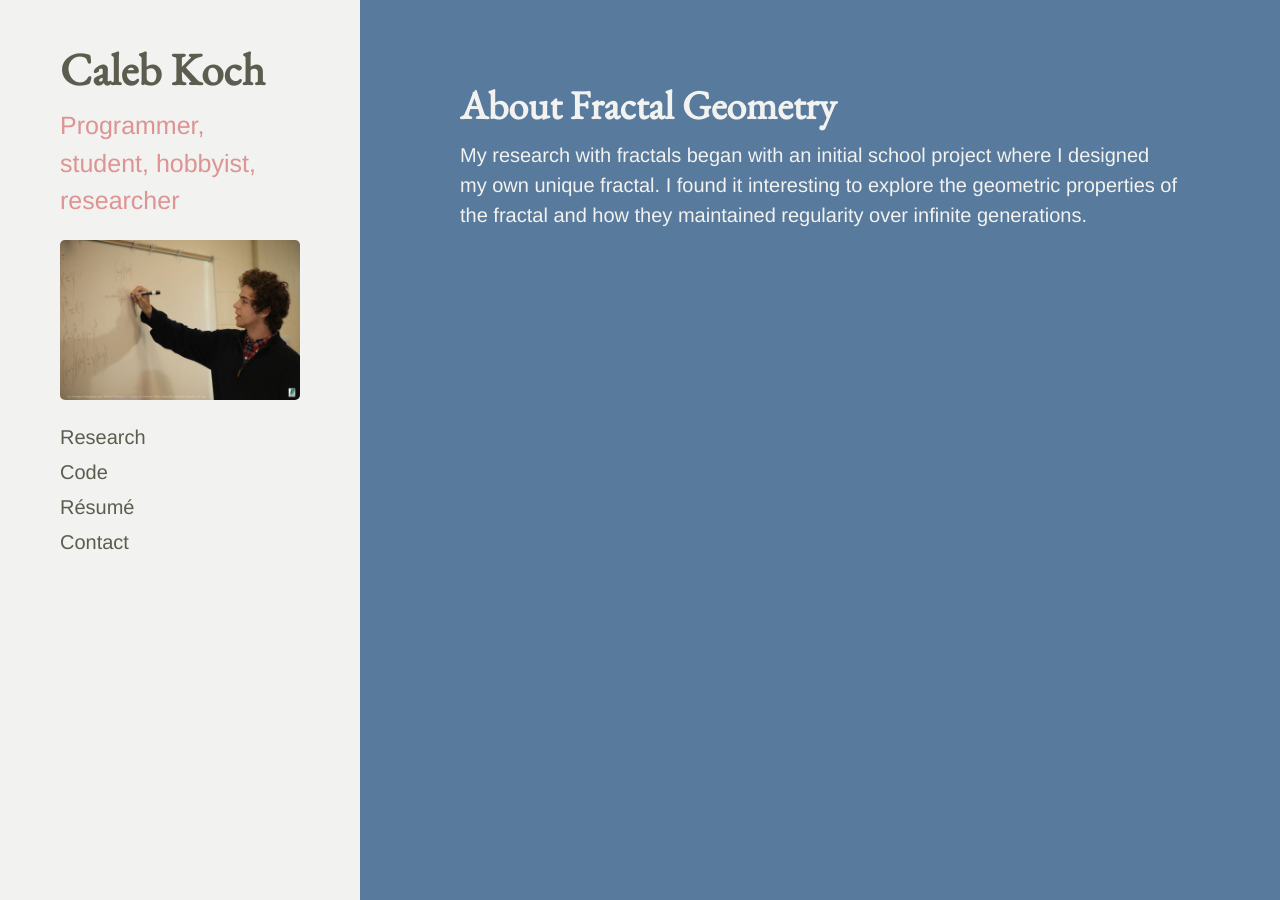
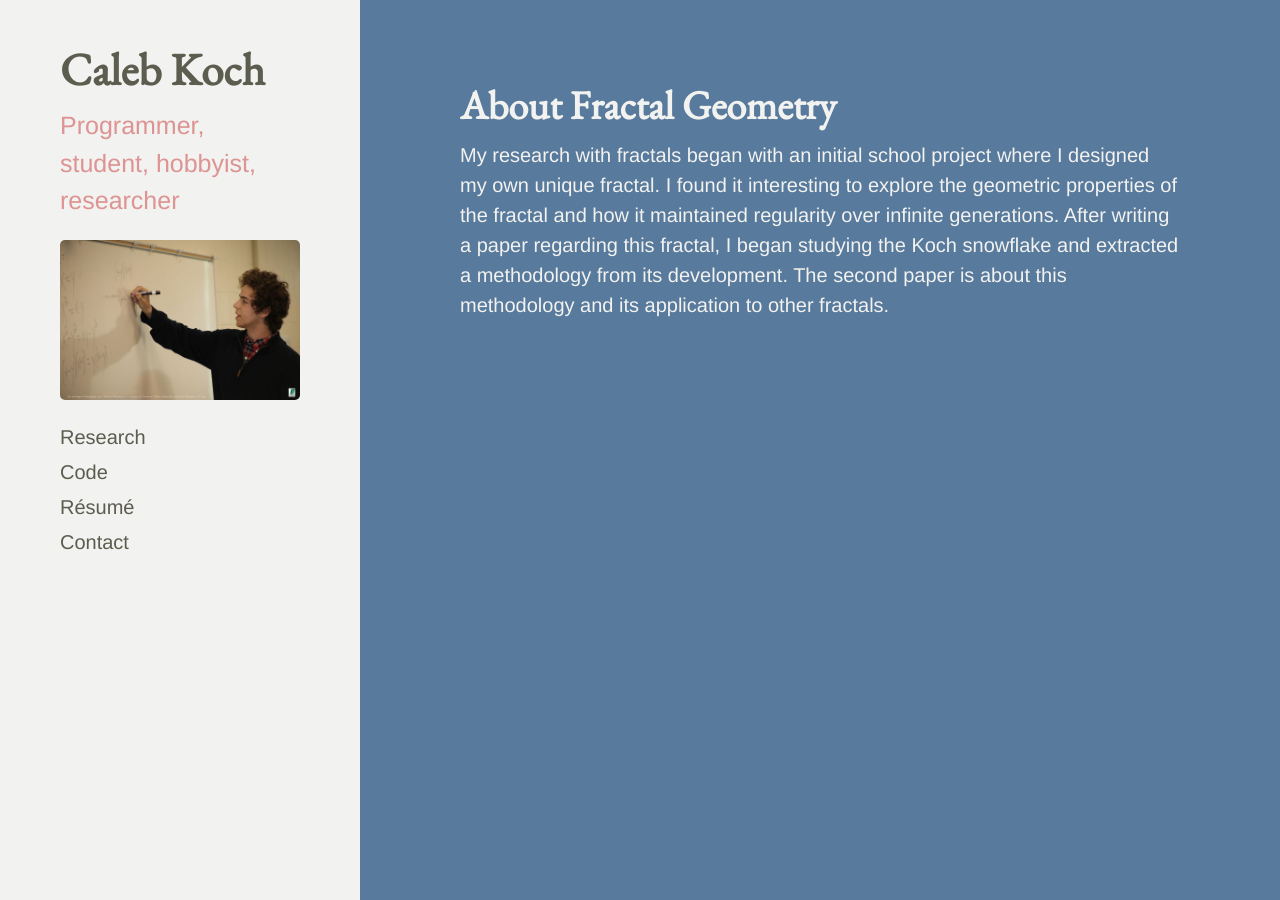
Before and after one commit to cakoch10/cakoch10.github.io, a Jekyll site: the page built from fractal.md, in a window 1280 px wide. Built offline with Jekyll 4.4.1, drawn with Linux system fonts in a browser that asks for light colours; Markdown is read by kramdown in place of the engine named in the settings.

Commit message:
Update fractal.md

```diff
--- a/fractal.md
+++ b/fractal.md
@@ -5,5 +5,5 @@ title: About Fractal Geometry
 
 <span style="color:#f2f2f0">
 My research with fractals began with an initial school project where I designed my own unique fractal. I found it interesting to
-explore the geometric properties of the fractal and how they maintained regularity over infinite generations.
+explore the geometric properties of the fractal and how it maintained regularity over infinite generations. After writing a paper regarding this fractal, I began studying the Koch snowflake and extracted a methodology from its development. The second paper is about this methodology and its application to other fractals.
 </span>
```
